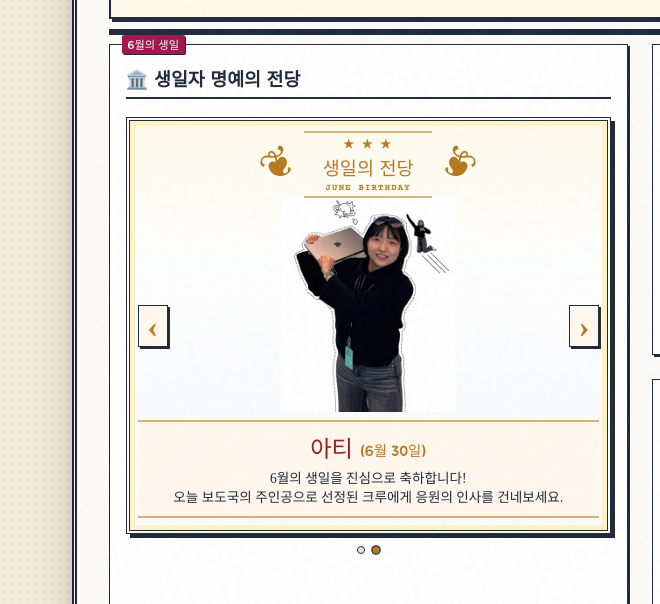
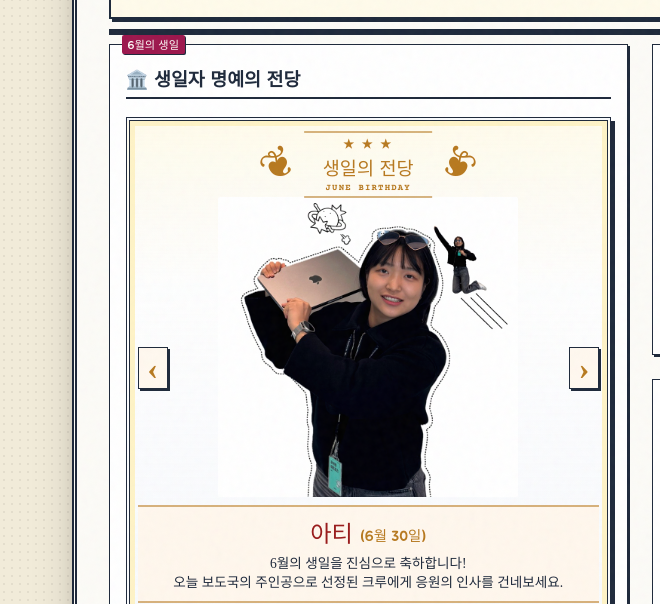
Before and after one commit to WoowaNews/woowaNews, a website built with Vite: page frontend/index.html in a window 1280 px wide. Shown: the part 492-1096 px from the top of the page, 0-660 px from the left. Built offline with nearby package versions, Linux system fonts and the light colour scheme; files whose address does not match are found by name.

Commit message:
fix: 게임 오류 수정

```diff
--- a/frontend/src/games.js
+++ b/frontend/src/games.js
@@ -90,7 +90,12 @@ let reactionApiBase = '';
 function initReactionGame(API_BASE) {
   reactionApiBase = API_BASE;
   const startBtn = document.getElementById('reaction-start-btn');
-  if (startBtn) startBtn.addEventListener('click', startReactionGame);
+  if (startBtn) {
+    startBtn.addEventListener('click', (e) => {
+      e.stopPropagation();
+      startReactionGame();
+    });
+  }
   fetchReactionRanking();
 }
 
@@ -181,7 +186,10 @@ function showReactionResult() {
     fetchReactionRanking();
   });
 
-  document.getElementById('reaction-retry-btn')?.addEventListener('click', startReactionGame);
+  document.getElementById('reaction-retry-btn')?.addEventListener('click', (e) => {
+    e.stopPropagation();
+    startReactionGame();
+  });
 }
 
 async function fetchReactionRanking() {
--- a/frontend/src/styles.css
+++ b/frontend/src/styles.css
@@ -346,7 +346,12 @@ body {
   flex-direction: column;
 }
 
-.birthday-column-box #birthday-section-content,
+.birthday-column-box #birthday-section-content {
+  flex: 1;
+  display: flex;
+  flex-direction: column;
+}
+
 .birthday-column-box .birthday-hall-content {
   flex: 1;
 }
@@ -526,7 +531,6 @@ body {
 .birthday-hall-content {
   justify-content: flex-start;
   gap: 10px;
-  min-height: 300px;
   padding-top: 6px;
 }
 
@@ -544,7 +548,6 @@ body {
 
 .birthday-hall-frame {
   width: 100%;
-  min-height: 360px;
   border: 4px double var(--charcoal);
   background:
     linear-gradient(180deg, rgba(255, 251, 235, 0.96), rgba(255, 255, 255, 0.78) 34%, rgba(248, 250, 252, 0.96)),
@@ -555,7 +558,7 @@ body {
   display: flex;
   flex-direction: column;
   align-items: center;
-  justify-content: center;
+  justify-content: flex-start;
   gap: 8px;
   padding: 76px 8px 12px;
 }
@@ -648,13 +651,12 @@ body {
 }
 
 .birthday-hall-image {
-  width: auto;
-  max-width: 100%;
-  height: auto;
-  max-height: 215px;
-  object-fit: contain;
+  width: 300px;
+  height: 300px;
+  object-fit: cover;
   object-position: center top;
   filter: saturate(1.08) contrast(1.04);
+  border-radius: 2px;
 }
 
 .birthday-carousel-dots {
```
